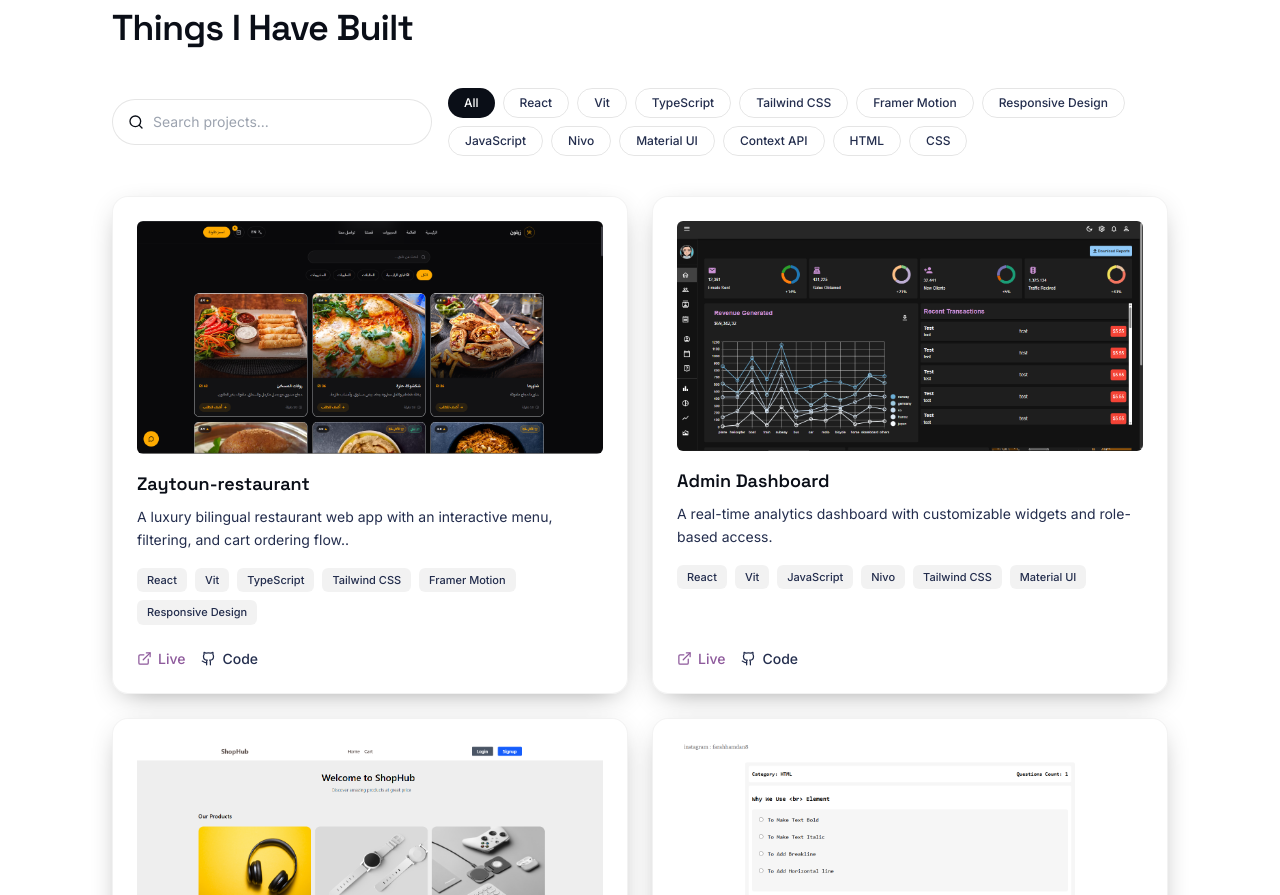
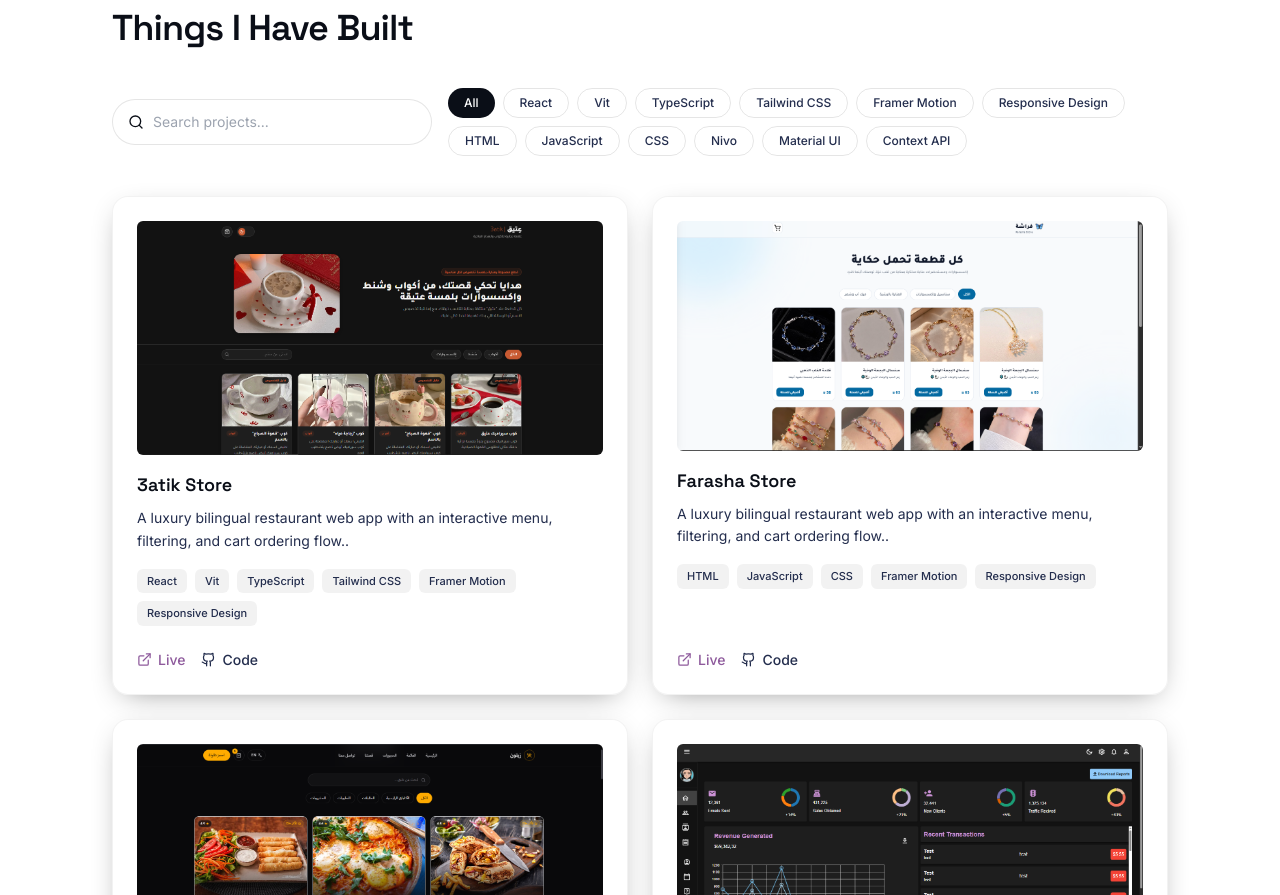
Before and after one commit to farahHamdan8/Farah_Hamdan_portfolio, a React (Vite) app: page / in a window 1280 px wide. Shown: the part 860-1755 px from the top of the page. Built offline with nearby package versions, Linux system fonts and the light colour scheme.

Commit message:
Update project features and styling

```diff
--- a/index.html
+++ b/index.html
@@ -3,7 +3,7 @@
   <head>
     <meta charset="UTF-8" />
     <meta name="viewport" content="width=device-width, initial-scale=1.0" />
-      <link rel="icon" type="image/svg" href="/faviconme.svg" />
+      <link rel="icon" type="image/png" href="/faviconme.png" />
 
     <title>Farah Hamdan</title>
   </head>
--- a/src/components/Projects.tsx
+++ b/src/components/Projects.tsx
@@ -7,6 +7,24 @@ import type { Project } from '../types';
 const projects: Project[] = [
   {
     id: 'p1',
+    title: '3atik Store',
+    image:'./atik.png',
+    description: 'A luxury bilingual restaurant web app with an interactive menu, filtering, and cart ordering flow..',
+    tags: ['React','Vit' ,'TypeScript', 'Tailwind CSS', 'Framer Motion', 'Responsive Design'],
+    liveUrl: 'https://3atik.vercel.app/',
+    repoUrl: 'https://github.com/farahHamdan8/3atik',
+  },
+  {
+    id: 'p2',
+    title: 'Farasha Store',
+    image:'./farasha.png',
+    description: 'A luxury bilingual restaurant web app with an interactive menu, filtering, and cart ordering flow..',
+    tags: ['HTML','JavaScript' ,'CSS', 'Framer Motion', 'Responsive Design'],
+    liveUrl: 'https://farasha-eta.vercel.app/',
+    repoUrl: 'https://github.com/farahHamdan8/farasha',
+  },
+  {
+    id: 'p3',
     title: 'Zaytoun-restaurant',
     image:'./res.png',
     description: 'A luxury bilingual restaurant web app with an interactive menu, filtering, and cart ordering flow..',
@@ -15,7 +33,7 @@ const projects: Project[] = [
     repoUrl: 'https://github.com/farahHamdan8/zaytoun-restaurant',
   },
   {
-    id: 'p2',
+    id: 'p4',
     title: 'Admin Dashboard',
     image:'./admin.png',
     description: 'A real-time analytics dashboard with customizable widgets and role-based access.',
@@ -24,7 +42,7 @@ const projects: Project[] = [
     repoUrl: 'https://github.com/farahHamdan8/Dashboard',
   },
   {
-    id: 'p3',
+    id: 'p5',
     title: 'ShopHub',
     image:'./shop.png',
     description: 'Collaborative trip planning app with drag-and-drop itineraries and offline sync.',
@@ -33,7 +51,7 @@ const projects: Project[] = [
     repoUrl: 'https://github.com/farahHamdan8/ShopHub',
   },
   {
-    id: 'p4',
+    id: 'p6',
     title: 'Quiz_Web',
     image:'./quiz.png',
     description: 'Browser-based sprite editor with layers, onion-skinning, and export to GIF.',
@@ -42,7 +60,7 @@ const projects: Project[] = [
     repoUrl: 'https://github.com/farahHamdan8/Quiz_Web',
   },
   {
-    id: 'p5',
+    id: 'p7',
     title: 'Hangman Game',
     image:'./hang.png',
     description: 'E-commerce storefront with a headless CMS and Stripe checkout integration.',
```
Also changed, not shown: public/atik.png (added), public/farasha.png (added), public/things.txt (deleted).
